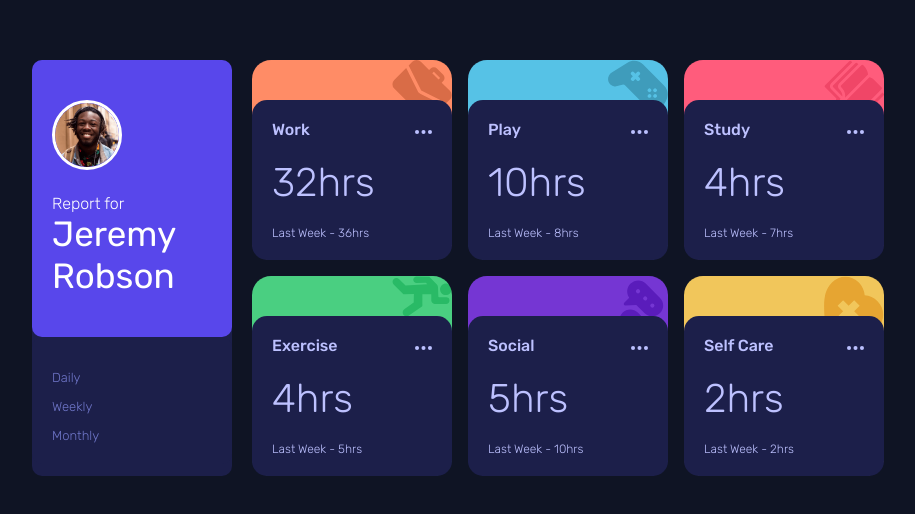
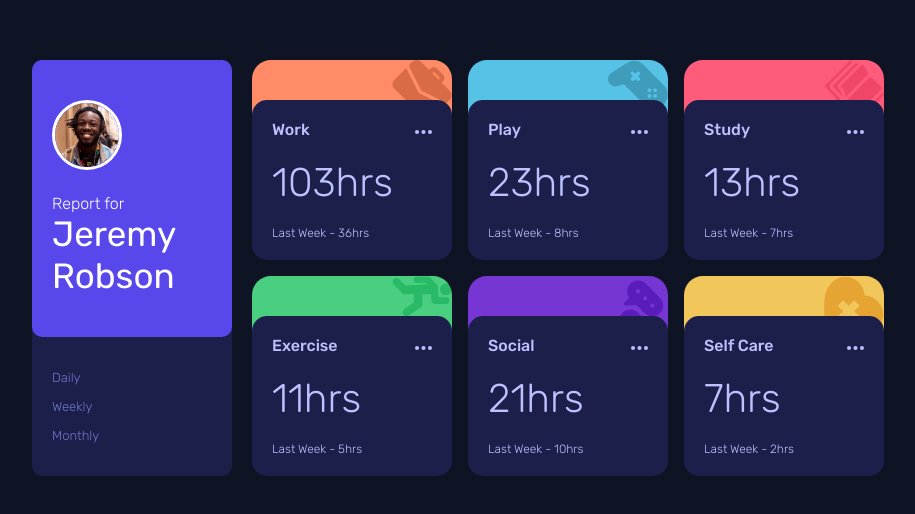
Before and after one commit to tomito26/time-tracking-dashboard, a React (Create React App) app: page /monthly in a window 1280 px wide. Shown: the part 132-646 px from the top of the page, without its empty margins (192-1107 px from the left). Built offline with nearby package versions, Linux system fonts and the light colour scheme.

Commit message:
linked the header-links to their respective components

```diff
--- a/src/App.js
+++ b/src/App.js
@@ -1,8 +1,14 @@
 import Header from './components/Header';
 import { useState } from 'react';
+import { BrowserRouter as Router, Switch,Route } from 'react-router-dom'
 import Data from './data.json';
 import Durations from './components/Durations';
-import { BrowserRouter as Router, Switch,Route } from 'react-router-dom'
+import Monthly from './components/Monthly'
+import Weekly from './components/Weekly'
+import { Fragment } from 'react/cjs/react.production.min';
+
+
+
 
 function App() {
   const [time,setTime] = useState(Data)
@@ -10,13 +16,31 @@ function App() {
  console.log(time)
 
   return (
-    <div className="App">
-      <div className="container">
-        <Header/>
-        <Durations time={time} />
+    <Router>
+      <div className="App">
+        <div className="container">
+          <Header/>
+          <Route path='/' exact render={(props) =>(
+            <Fragment>
+              <Durations time={time} />
+            </Fragment>
+          ) } />
+
+          <Route path='/monthly'  render={(props) =>(
+            <Fragment>
+              <Monthly time={time} />
+            </Fragment>
+          ) } />
+
+          <Route path='/weekly'  render={(props) =>(
+            <Fragment>
+              <Weekly time={time} />
+            </Fragment>
+          ) } />
+
+        </div>
       </div>
-
-    </div>
+    </Router>
   );
 }
 
--- a/src/components/Duration.js
+++ b/src/components/Duration.js
@@ -12,7 +12,7 @@ const Duration = ({ timeDuration }) =>{
                     <img src={ellipsis} alt="ellipsis" />
                 </div>
                 <div className="activity-body">
-                    <p className="current">{timeDuration.timeframes.weekly.current}hrs</p>
+                    <p className="current">{timeDuration.timeframes.daily.current}hrs</p>
                     <p className="previous">Last Week - {timeDuration.timeframes.weekly.previous}hrs</p>
                 </div>
             </div>
--- a/src/components/Header.js
+++ b/src/components/Header.js
@@ -1,4 +1,5 @@
 import profile from '../images/image-jeremy.png';
+import { Link } from 'react-router-dom';
 
 const Header = () =>{
     return(
@@ -9,9 +10,9 @@ const Header = () =>{
             <h2>Jeremy Robson</h2>
         </div>
         <ul className="nav">
-            <li><a href="#daily">Daily</a></li>
-            <li><a href="#weekly">Weekly</a></li>
-            <li><a href="#monthly">Monthly</a></li>
+            <li><Link to="/">Daily</Link></li>
+            <li><Link to="/weekly">Weekly</Link></li>
+            <li><Link to="/monthly">Monthly</Link></li>
         </ul>
     </header>
     );
--- a/src/components/Monthly.js
+++ b/src/components/Monthly.js
@@ -0,0 +1,22 @@
+import ellipsis from '../images/icon-ellipsis.svg';
+const Monthly = ({ time }) =>{
+    return(
+        <div className="cards">
+            {time.map((timeDuration,index) =>
+                <div className="wrapper" key={index}>
+                  <div className="card-body">
+                      <div className="activity-header">
+                          <h3>{timeDuration.title}</h3>
+                          <img src={ellipsis} alt="ellipsis" />
+                      </div>
+                      <div className="activity-body">
+                          <p className="current" >{timeDuration.timeframes.monthly.current}hrs</p>
+                          <p className="previous">Last Week - {timeDuration.timeframes.weekly.previous}hrs</p>
+                      </div>
+                  </div>
+              </div>
+            )}
+        </div>
+    )
+}
+export default Monthly
--- a/src/components/Weekly.js
+++ b/src/components/Weekly.js
@@ -0,0 +1,25 @@
+import ellipsis from '../images/icon-ellipsis.svg';
+const Weekly = ({ time }) => {
+
+    return(
+        <div className="cards">
+            {time.map((timeDuration,index) =>
+                <div className="wrapper" key={index}>
+                  <div className="card-body">
+                      <div className="activity-header">
+                          <h3>{timeDuration.title}</h3>
+                          <img src={ellipsis} alt="ellipsis" />
+                      </div>
+                      <div className="activity-body">
+                          <p className="current" >{timeDuration.timeframes.weekly.current}hrs</p>
+                          <p className="previous">Last Week - {timeDuration.timeframes.weekly.previous}hrs</p>
+                      </div>
+                  </div>
+              </div>
+            )}
+        </div>
+
+    )
+}
+
+export default Weekly
```
